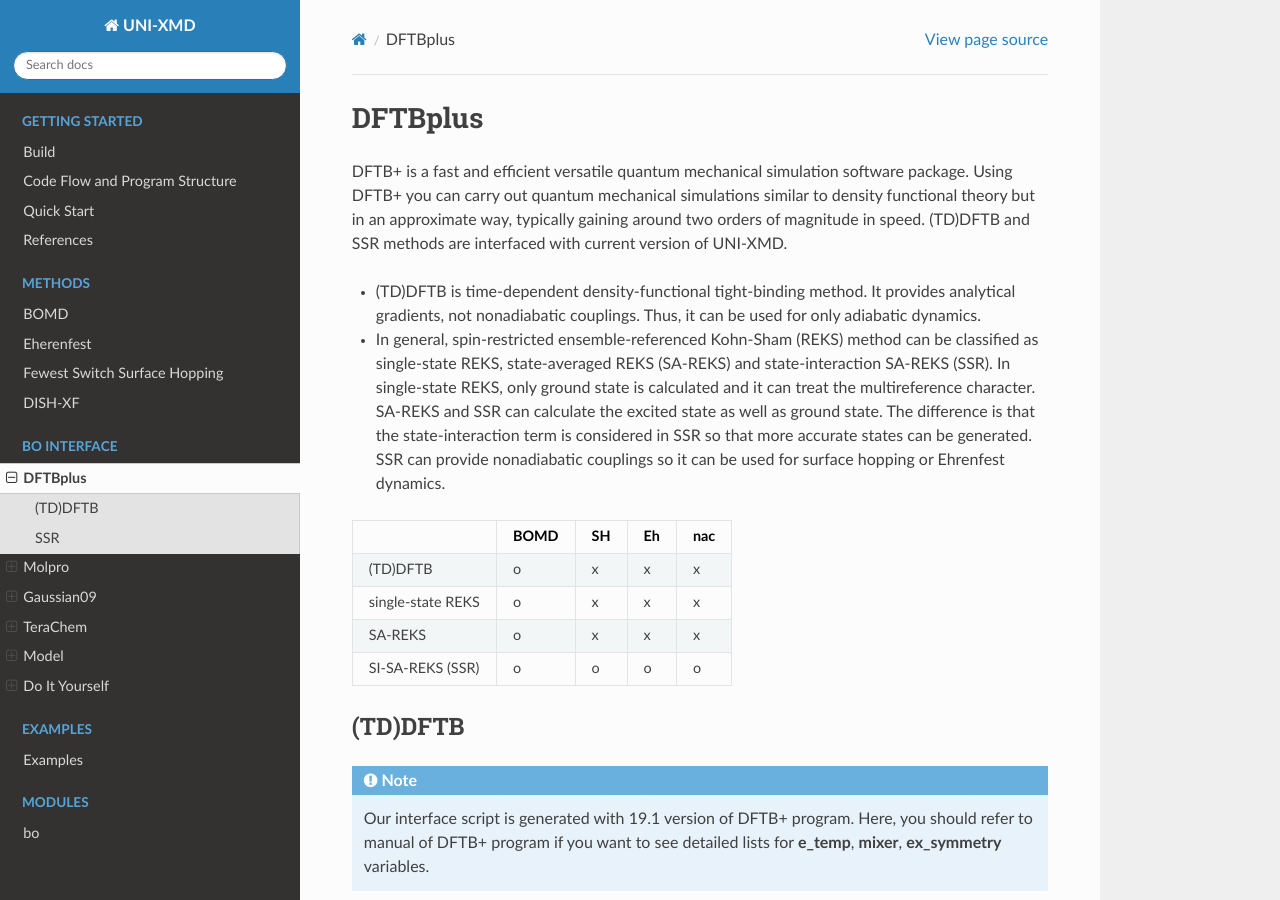
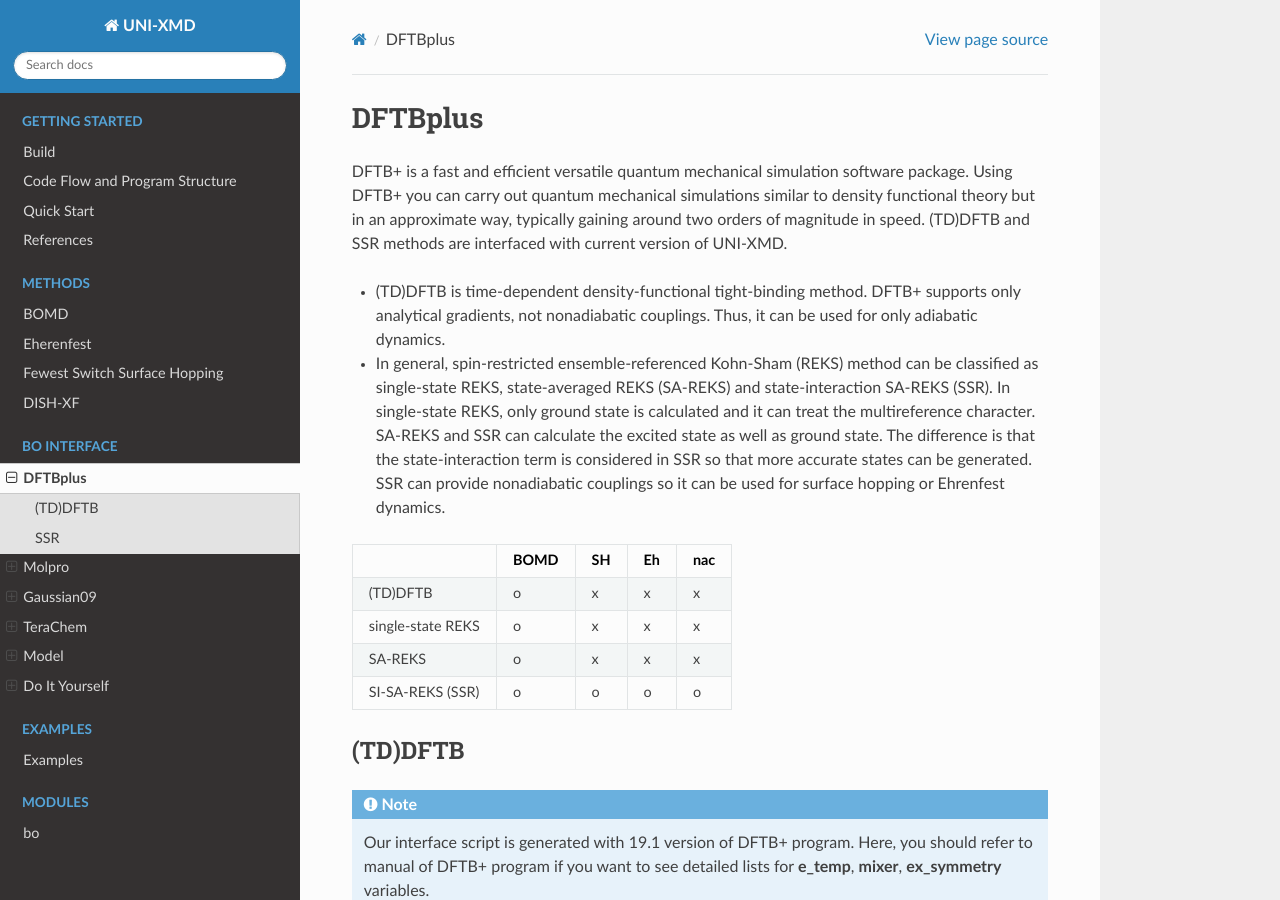
Before and after one commit to skmin-lab/unixmd, a Sphinx documentation site: the page built from docs/source/bo/main.rst, in a window 1280 px wide and 900 px high. Built offline with Sphinx 7.4.7 and the Read the Docs theme 2.0.0, drawn with Linux system fonts in a browser that asks for light colours; some of the changed text lies outside the part shown.

Commit message:
Change some sentence for functionality

```diff
--- a/docs/source/bo/main.rst
+++ b/docs/source/bo/main.rst
@@ -8,8 +8,8 @@ Using DFTB+ you can carry out quantum mechanical simulations similar to density
 theory but in an approximate way, typically gaining around two orders of magnitude in
 speed. (TD)DFTB and SSR methods are interfaced with current version of UNI-XMD.
 
-- (TD)DFTB is time-dependent density-functional tight-binding method. It provides analytical
-  gradients, not nonadiabatic couplings. Thus, it can be used for only adiabatic dynamics.
+- (TD)DFTB is time-dependent density-functional tight-binding method. DFTB+ supports only
+  analytical gradients, not nonadiabatic couplings. Thus, it can be used for only adiabatic dynamics.
 
 - In general, spin-restricted ensemble-referenced Kohn-Sham (REKS) method can be classified
   as single-state REKS, state-averaged REKS (SA-REKS) and state-interaction SA-REKS (SSR).
@@ -142,7 +142,7 @@ calculations, designed and maintained by many authors. It comprises efficient an
 programs for standard computational chemistry applications, such as DFT or many wave function based
 methods. Among them, CASSCF method is interfaced with current version of UNI-XMD.
 
-- CASSCF is complete active space self-consistent field method. It provides analytical gradients as
+- CASSCF is complete active space self-consistent field method. Molpro supports analytical gradients as
   well as nonadiabatic couplings, thus it can be used for excited state molecular dynamics.
 
 +--------+------+----+----+-----+
```
